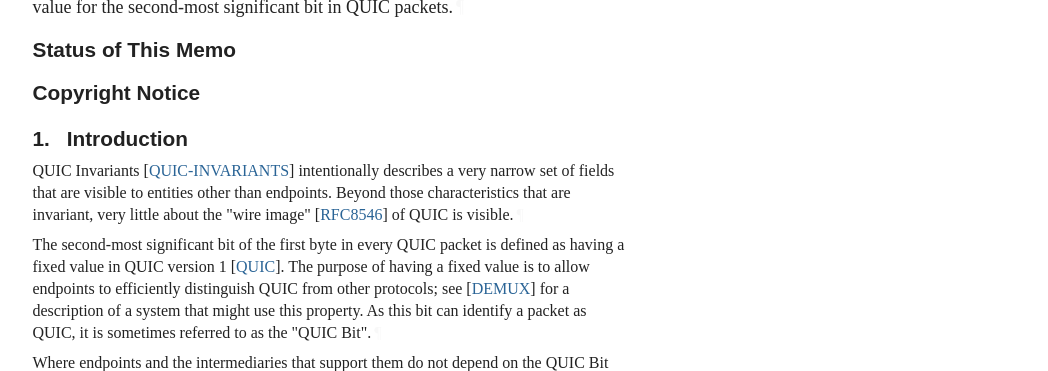
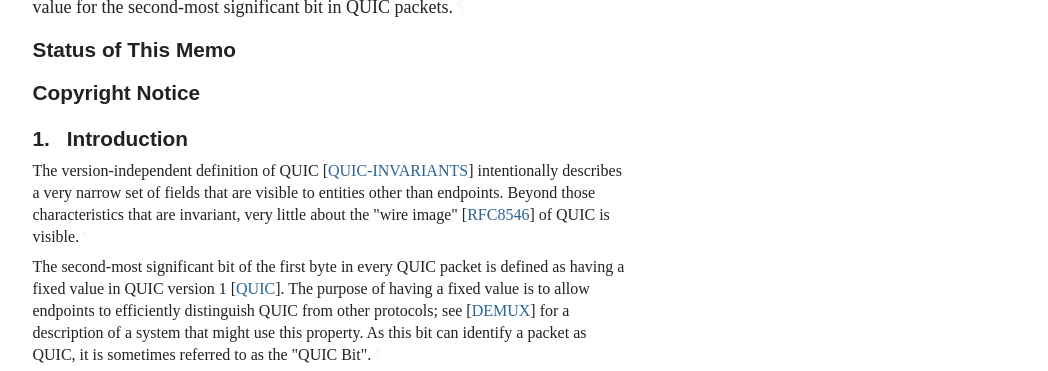
Before and after one commit to quicwg/quic-bit-grease, a plain HTML site: page auth48/draft-ietf-quic-bit-grease.html in a window 1280 px wide. Shown: the part 399-770 px from the top of the page, without its empty margins (92-1140 px from the left). Drawn offline with Linux system fonts and the light colour scheme; a web font is replaced by a local one.

Commit message:
Script updating gh-pages from 6b65b33. [ci skip]

```diff
--- a/auth48/draft-ietf-quic-bit-grease.html
+++ b/auth48/draft-ietf-quic-bit-grease.html
@@ -1167,10 +1167,10 @@ arbitrary value for the second-most significant bit in QUIC packets.<a href="#se
       <h2 id="name-introduction">
 <a href="#section-1" class="section-number selfRef">1. </a><a href="#name-introduction" class="section-name selfRef">Introduction</a>
       </h2>
-<p id="section-1-1">QUIC Invariants <span>[<a href="#QUIC-INVARIANTS" class="xref">QUIC-INVARIANTS</a>]</span> intentionally describes a very
-narrow set of fields that are visible to entities other than endpoints.  Beyond
-those characteristics that are invariant, very little about the "wire image"
-<span>[<a href="#RFC8546" class="xref">RFC8546</a>]</span> of QUIC is visible.<a href="#section-1-1" class="pilcrow">¶</a></p>
+<p id="section-1-1">The version-independent definition of QUIC <span>[<a href="#QUIC-INVARIANTS" class="xref">QUIC-INVARIANTS</a>]</span>
+intentionally describes a very narrow set of fields that are visible to
+entities other than endpoints.  Beyond those characteristics that are
+invariant, very little about the "wire image" <span>[<a href="#RFC8546" class="xref">RFC8546</a>]</span> of QUIC is visible.<a href="#section-1-1" class="pilcrow">¶</a></p>
 <p id="section-1-2">The second-most significant bit of the first byte in every QUIC packet is
 defined as having a fixed value in QUIC version 1 <span>[<a href="#QUIC" class="xref">QUIC</a>]</span>.  The
 purpose of having a fixed value is to allow endpoints to efficiently distinguish
```
Also changed, not shown: auth48/draft-ietf-quic-bit-grease.txt.
